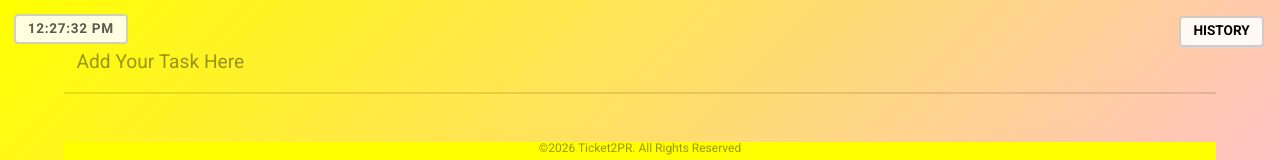
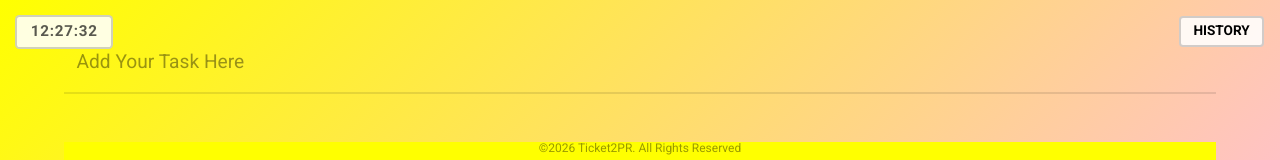
Before and after one commit to jiteshcelsys/JIRA2PR, a website: page app/index.html in a window 1280 px wide. Shown: the top 160 px of the page. Drawn offline with nearby package versions, Linux system fonts and the light colour scheme.

Commit message:
[Claude] feat(SCRUM-8): Display Time
What  : Added digital clock element with live HH:MM:SS display fixed at top-left of the app
Files : app/app.js,app/index.html,app/style.css
Ticket: SCRUM-8 | Author: Claude (claude-sonnet-4-6)

```diff
--- a/app/app.js
+++ b/app/app.js
@@ -1,14 +1,17 @@
 "use strict";
 
 function updateClock() {
-  const clock = document.getElementById('clock');
-  if (clock) {
-    clock.textContent = new Date().toLocaleTimeString();
-  }
+  const clock = document.getElementById('digital-clock');
+  if (!clock) return;
+  const now = new Date();
+  const hh = String(now.getHours()).padStart(2, '0');
+  const mm = String(now.getMinutes()).padStart(2, '0');
+  const ss = String(now.getSeconds()).padStart(2, '0');
+  clock.textContent = hh + ':' + mm + ':' + ss;
 }
+
 updateClock();
 setInterval(updateClock, 1000);
-
 
 function saveToHistory(text) {
   const history = JSON.parse(localStorage.getItem('taskHistory') || '[]');
--- a/app/index.html
+++ b/app/index.html
@@ -16,9 +16,9 @@
 		<link href="style.css" rel="stylesheet">
 	</head>
 	<body>
-		<div id="clock"></div>
+		<div id="digital-clock"></div>
 
-	<div class="history-container">
+		<div class="history-container">
 			<button id="history-btn">HISTORY</button>
 			<div id="history-popup" class="history-popup hidden">
 				<h4>Completed Tasks (Last 2 Days)</h4>
--- a/app/style.css
+++ b/app/style.css
@@ -110,7 +110,7 @@ ul li {
 	transform: scale(0.75);
 }
 
-#clock {
+#digital-clock {
 	position: fixed;
 	top: 1em;
 	left: 1em;
@@ -119,11 +119,11 @@ ul li {
 	border: 2px solid rgba(0, 0, 0, 0.18);
 	border-radius: .3em;
 	padding: .4em .9em;
-	font-family: 'Roboto', monospace;
-	font-size: .85em;
+	font-family: 'Roboto', sans-serif;
+	font-size: .95em;
 	font-weight: 700;
 	color: rgba(0, 0, 0, 0.65);
-	letter-spacing: 0.05em;
+	letter-spacing: .05em;
 }
 
 .history-container {
```
